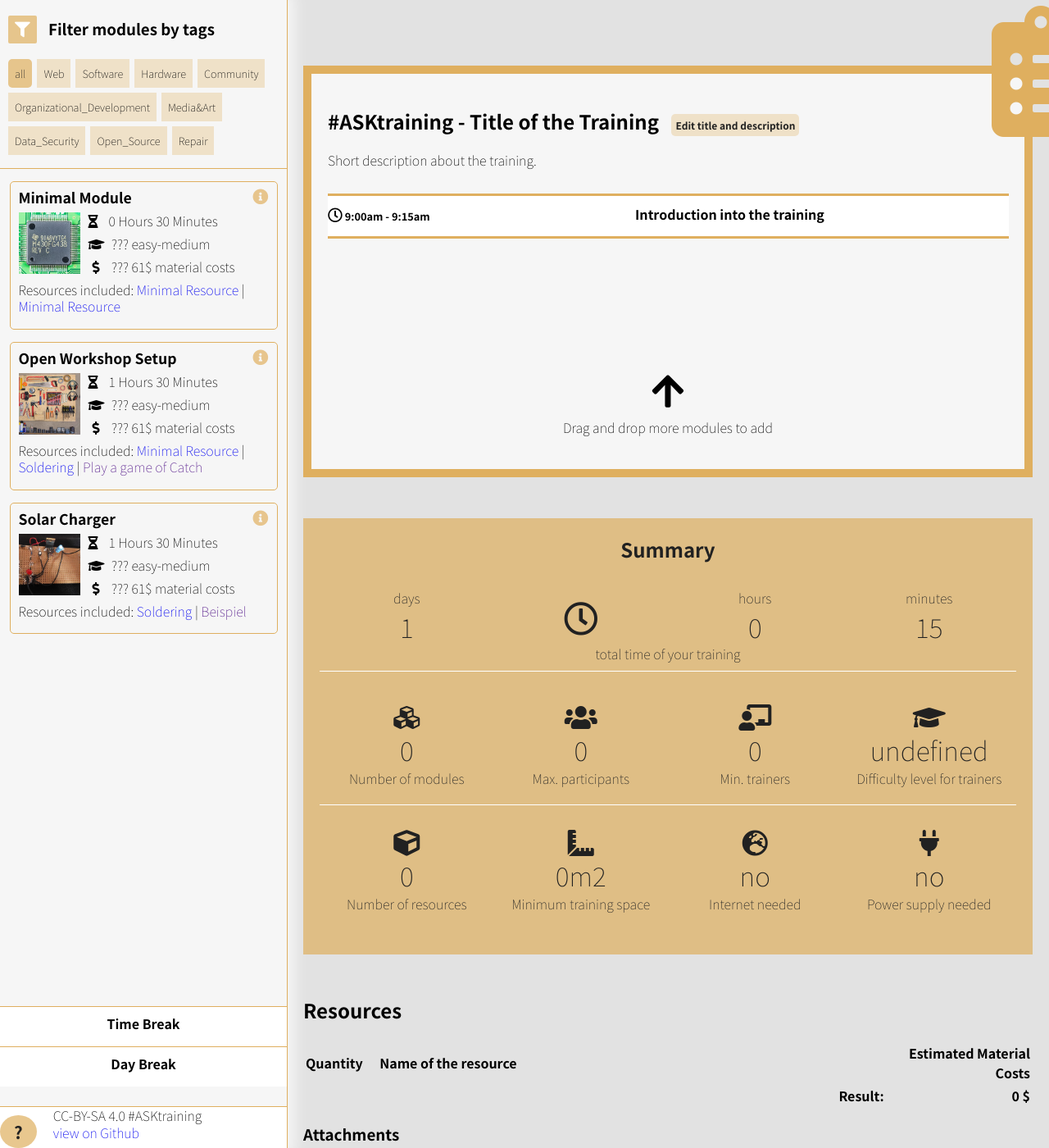
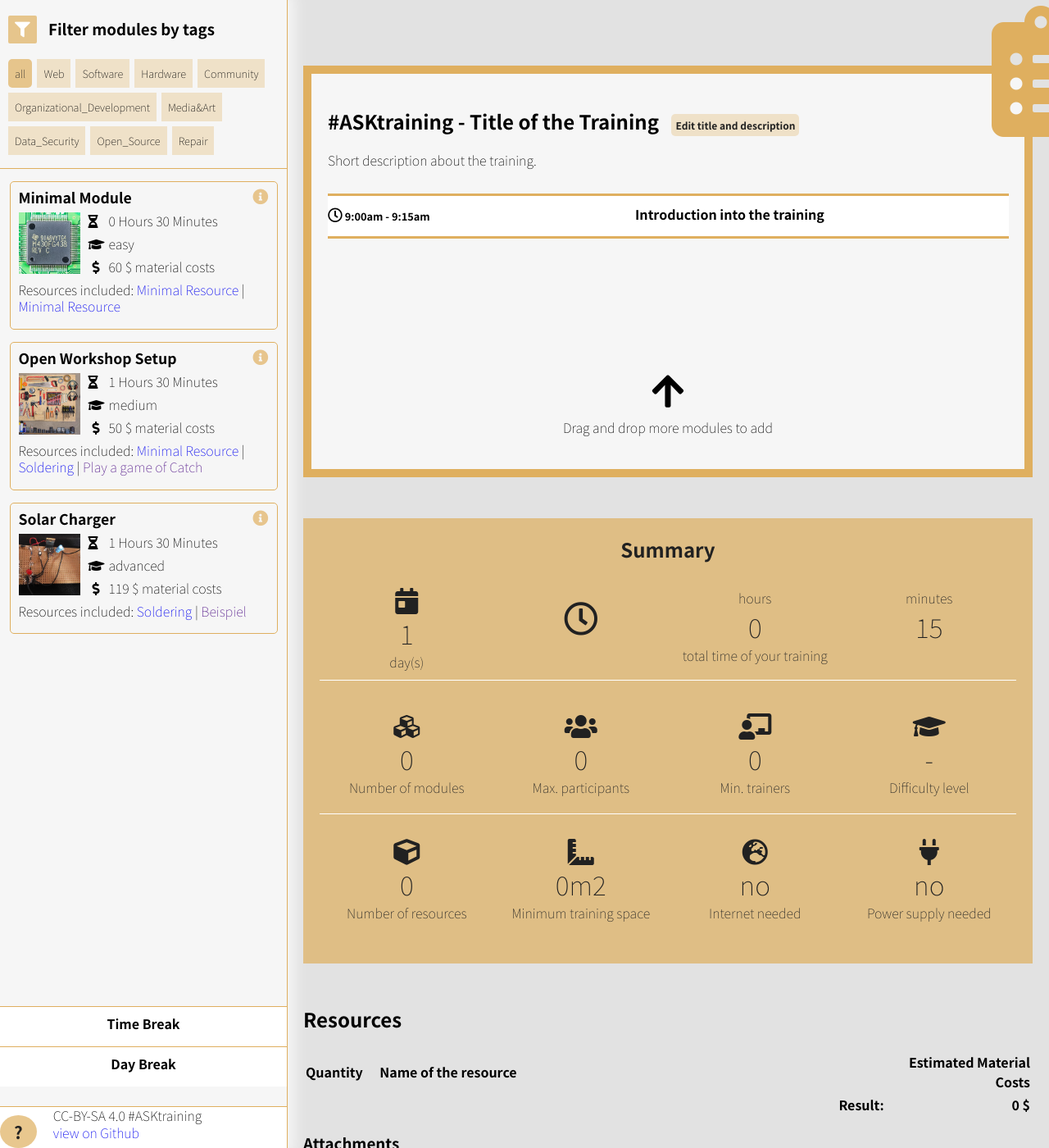
Before and after one commit to ASKtraining/Training, a Jekyll site: the page built from training.html, in a window 1280 px wide and 1400 px high. Shown: the whole window at 82% size. Built offline with Jekyll 4.4.1, drawn with Linux system fonts in a browser that asks for light colours.

Commit message:
difficulty levels & costs, summary cosmetics, inactive buttons

```diff
--- a/_config.yml
+++ b/_config.yml
@@ -2,10 +2,6 @@ baseurl: /Training/
 url:
 
 collections:
-  resources:
-    output: true
-    output_ext: .html .md
-    permalink: /resources/:path/
   modules:
     output: true
     output_ext: .html
--- a/_data/resources.yml
+++ b/_data/resources.yml
@@ -2,14 +2,14 @@
   id: minires
   url: https://en.wikipedia.org/wiki/Minimal_(supermarket)
   duration: 210
-  difficulty: 5
+  difficulty: 1
   cost: 30
 
 - name: Beispiel
   id: bsp
   url:
   duration: 75
-  difficulty: 5
+  difficulty: 2
   cost: 99
 
 - name: Play a game of Catch
@@ -23,5 +23,5 @@
   id: soldering
   url: https://en.wikipedia.org/wiki/Soldering
   duration: 45
-  difficulty: 5
+  difficulty: 3
   cost: 20
--- a/_sass/style.sass
+++ b/_sass/style.sass
@@ -335,6 +335,10 @@ body.index
     background: $color-element-background
     color: $color-element-font
 
+.btn-inactive
+    background: #bababa
+    color: #575757
+
 a.help
     padding: 5px 17px
     border-radius: 100%
--- a/assets/css/style.css
+++ b/assets/css/style.css
@@ -380,6 +380,11 @@ body.index #content .button {
   text-align: center;
   background: rgba(223, 175, 95, 0.7);
   color: #212121;
+}
+
+.btn-inactive {
+  background: #bababa;
+  color: #575757;
 }
 
 a.help {
--- a/assets/js/index.js
+++ b/assets/js/index.js
@@ -416,9 +416,9 @@ function calculateTime() {
             let moduleDurationEl = getChildByClassName(mod, CLASS_MODULEDURATION);
             const durationSplit = getDurationSplit(moduleEndTime - moduleStartTime)
             if(durationSplit.days != undefined ){
-                moduleDurationEl.innerHTML = `<i class="fas fa-hourglass-half"></i> ${durationSplit.days} days ${durationSplit.hours} hours ${durationSplit.minutes} minutes`;
+                moduleDurationEl.innerHTML = `<i class="fas fa-hourglass-half"></i>${durationSplit.days} days ${durationSplit.hours} hours ${durationSplit.minutes} minutes`;
             } else {
-                moduleDurationEl.innerHTML = `<i class="fas fa-hourglass-half"></i> ${durationSplit.hours} hours ${durationSplit.minutes} minutes`;
+                moduleDurationEl.innerHTML = `<i class="fas fa-hourglass-half"></i>${durationSplit.hours} hours ${durationSplit.minutes} minutes`;
             }
 
         } else if (mod.className.includes(CLASS_TIMEBREAK)) {
@@ -513,6 +513,7 @@ function getChildByClassName(el, className){
 }
 
 const difficultyLevels= {
+    0: '-',
     1: 'easy',
     2: 'medium',
     3: 'advanced'
--- a/training.html
+++ b/training.html
@@ -29,6 +29,26 @@ permalink: /training/
 
             {% for module in site.modules %}
 
+                {% case module.module.difficulty %}
+                    {% when 1 %}
+                        {% assign module_diff_text = 'easy' %}
+                    {% when 2 %}
+                        {% assign module_diff_text = 'medium' %}
+                    {% when 3 %}
+                        {% assign module_diff_text = 'advanced' %}
+                    {% else %}
+                        {% assign module_diff_text = module.module.difficulty %}
+                {% endcase %}
+
+                {% assign module_cost = 0 %}
+                {% for actual_res in module.module.res %}
+                    {% for res in site.data.resources %}
+                        {% if res.id == actual_res %}
+                            {% assign module_cost = module_cost | plus: res.cost %}
+                        {% endif %}
+                    {% endfor %}
+                {% endfor  %}
+
             <li id="{{ module.module.id }}" class="module {{ module.module.tag }}" data-duration="{{ module.module.duration }}" data-participants="{{ module.module.max-participants }}" data-trainer="{{ module.module.min-trainers }}" data-difficulty="{{ module.module.difficulty }}">
                 <div class="time">
                     <div style="display:inline;" data-tooltip="edit duration" data-tooltip-location="right"><i class="far fa-clock"></i></div> <span class='clock-time'>03:00pm - 03:45pm</span>
@@ -53,8 +73,8 @@ permalink: /training/
                     <div class="module-meta">
                         <div class="module-meta">
                             <p class="module-duration"><i class="fas fa-hourglass-half"></i>{{ module.module.duration | divided_by:60 }} Hours {{ module.module.duration | modulo:60 }} Minutes</p>
-                            <p class="difficulty-level"><i class="fas fa-graduation-cap"></i> ??? easy-medium</p>
-                            <p class="material-costs"><i class="fas fa-dollar-sign"></i> ??? 61$ material costs</p>
+                            <p class="difficulty-level"><i class="fas fa-graduation-cap"></i>{{ module_diff_text }}</p>
+                            <p class="material-costs"><i class="fas fa-dollar-sign"></i>{{ module_cost }} $ material costs</p>
                         </div>
                     </div>
                      <div class="resources">
@@ -86,10 +106,12 @@ permalink: /training/
                                         {% case res.difficulty %}
                                             {% when 1 %}
                                                 {% assign diff_text = 'easy' %}
-                                            {% when 5 %}
+                                            {% when 2 %}
+                                                {% assign diff_text = 'medium' %}
+                                            {% when 3 %}
                                                 {% assign diff_text = 'advanced' %}
                                             {% else %}
-                                                {% assign diff_text = 'medium' %}
+                                                {% assign diff_text = res.difficulty %}
                                         {% endcase %}
 
                                         <li class="resource" data-duration="{{ res.duration }}" data-name="{{ res.name }}" data-cost="{{ res.cost }}" data-space="" data-internet="" data-power="">
@@ -258,19 +280,18 @@ permalink: /training/
         <div class="summary">
             <h2>Summary</h2>
             <ul class="duration">
-                <li class="days"><span class="label">days</span><span id="summary-days"></span></li>
+                <li class="days"><i class="fas fa-calendar-day"></i><span id="summary-days"></span><span class="label">day(s)</span></li>
                 <li class="time-icon"><i class="far fa-clock"></i></li>
-                <li class="hours"><span class="label">hours</span><span id="summary-hours"></span></li>
+                <li class="hours"><span class="label">hours</span><span id="summary-hours"></span><span class="label">total time of your training</span></li>
                 <li class="minutes"><span class="label">minutes</span><span id="summary-minutes"></span></li>
                 <div class="clearer"></div>
             </ul>
-            <p>total time of your training</p>
             <div class="separator"></div>
             <ul class="informations">
                 <li><i class="fas fa-cubes"></i><span id="number-of-modules"></span><span class="label">Number of modules</span></li>
                 <li><i class="fas fa-users"></i><span id="max-participants"></span><span class="label">Max. participants</span></li>
                 <li><i class="fas fa-chalkboard-teacher"></i><span id="min-trainers"></span><span class="label">Min. trainers</span></li>
-                <li><i class="fas fa-graduation-cap"></i><span id="difficulty"></span><span class="label">Difficulty level for trainers</span></li>
+                <li><i class="fas fa-graduation-cap"></i><span id="difficulty"></span><span class="label">Difficulty level</span></li>
                 <div class="separator"></div>
                 <li><i class="fas fa-cube"></i><span id="number-of-resources"></span><span class="label">Number of resources</span></li>
                 <li><i class="fas fa-ruler-combined"></i><span id="training-space"></span><span class="label">Minimum training space</span></li>
@@ -312,15 +333,15 @@ permalink: /training/
         <div class="attachments">
             <h3>Attachments</h3>
             <div class="attachment">
-                <input type="checkbox" id="timetable" name="timetable" value="Timetable">
+                <input type="checkbox" id="timetable" name="timetable" value="Timetable" disabled>
                 <label for="timetable"> Timetable <a href="#"><i class="fas fa-info-circle"></i></a></label>
             </div>
             <div class="attachment">
-                <input type="checkbox" id="materialchecklist" name="materialchecklist" value="materialchecklist">
+                <input type="checkbox" id="materialchecklist" name="materialchecklist" value="materialchecklist" disabled>
                 <label for="materialchecklist"> Material checklist <a href="#"><i class="fas fa-info-circle"></i></a></label>
             </div>
             <div class="attachment">
-                <input type="checkbox" id="name-badges" name="name-badges" value="name-badges">
+                <input type="checkbox" id="name-badges" name="name-badges" value="name-badges" disabled>
                 <label for="name-badges"> Name badges <a href="#"><i class="fas fa-info-circle"></i></a></label>
             </div>
             <div class="overlay">
@@ -328,9 +349,9 @@ permalink: /training/
             </div>
         </div>
         <div class="actions">
-            <button class="button print" onclick="window.print();" class="noPrint"><i class="fas fa-print"></i> Print</button>
-            <span class="button" data-tooltip="this feature is coming" data-tooltip-location="top"><i class="fas fa-save"></i> Save</span>
-            <span class="button" data-tooltip="this feature is coming" data-tooltip-location="top"><i class="fas fa-file-download"></i> Download</span>
+            <button class="button print noPrint" onclick="window.print();"><i class="fas fa-print"></i> Print</button>
+            <span class="btn-inactive button" data-tooltip="this feature is coming" data-tooltip-location="top"><i class="fas fa-save"></i> Save</span>
+            <span class="btn-inactive button" data-tooltip="this feature is coming" data-tooltip-location="top"><i class="fas fa-file-download"></i> Download</span>
         </div>
     </div>
 </div>
```
Also changed, not shown: _modules/open-workshop.md (+1 -1 lines), assets/css/style.min.css, 2 other files.
